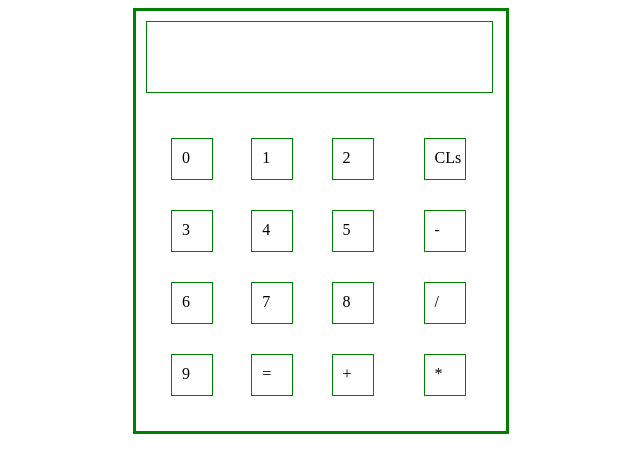
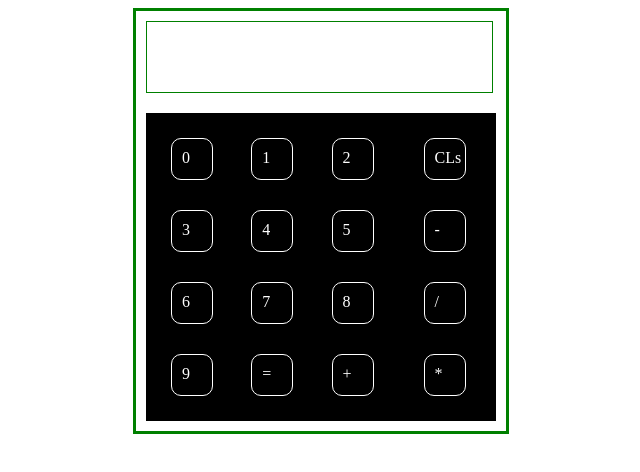
Before and after one commit to ABU-BAW/Simple-Calculator, a plain HTML site: page index.html in a window 1280 px wide. Shown: the whole page, without its empty margins (319-959 px from the left). Drawn offline with Linux system fonts and the light colour scheme.

Commit message:
add styling

```diff
--- a/style.css
+++ b/style.css
@@ -25,24 +25,27 @@ body{
 
 }
 
-.left-buttons{
+/*.left-buttons{
+
+}
+.right-buttons{
+
+}*/
+.keys{
+    display: flex;
+    background-color: black;
+}
+
+
+
+.left-buttons, .right-buttons{
+    color: white;
     height: 20px;
     width: 20px;
     margin: 15px;
-    border: 1px solid green;
+    border: 1px solid white;
     padding:10px;
-}
-.keys{
-    display: flex;
-
-}
-
-.right-buttons{
-    height: 20px;
-    width: 20px;
-    margin: 15px;
-    border: 1px solid green;
-    padding:10px;
+    border-radius: 10px;
 }
 
 .left-keys{
```
